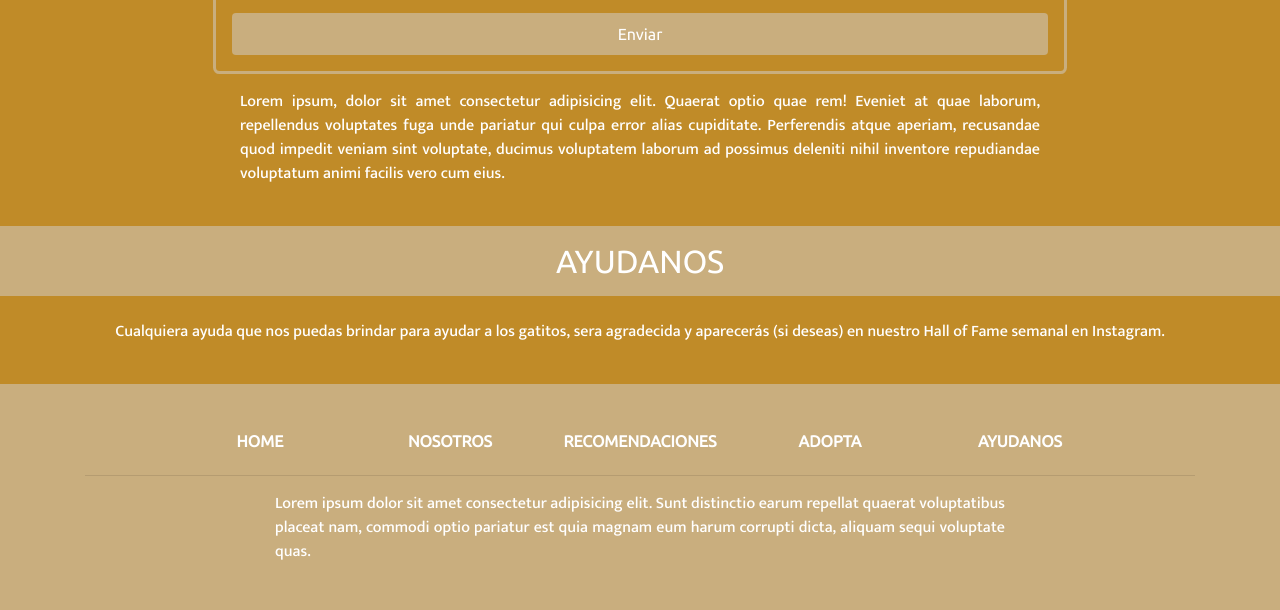
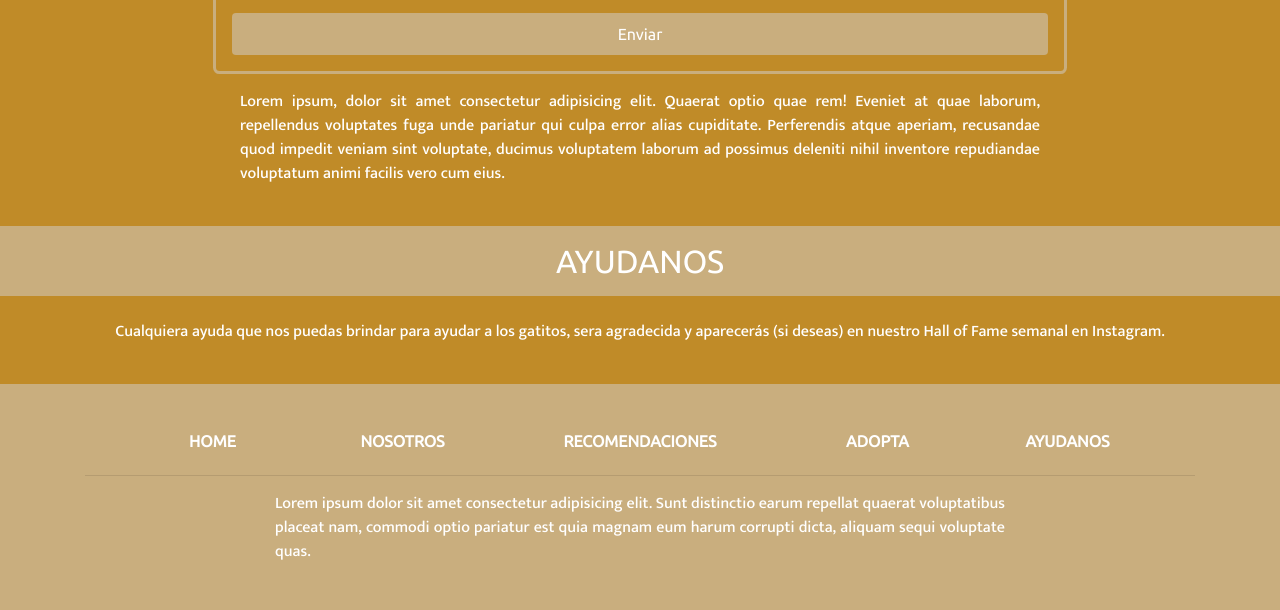
Before and after one commit to nachthelad/crazy-cat-house-bs, a plain HTML site: page index.html in a window 1280 px wide. Shown: the part 2645-3255 px from the top of the page. Drawn offline with nearby package versions, Linux system fonts and the light colour scheme; a web font is replaced by a local one.

Commit message:
fourth commit
fixed footer on smaller screens

```diff
--- a/index.html
+++ b/index.html
@@ -355,9 +355,9 @@
                     <a href="#Nosotros" class="text-white">Nosotros</a>
                   </h6>
                 </div>
-                <div class="col-md-2">
-                  <h6 class="text-uppercase font-weight-bold">
-                    <a href="#Recomendaciones" class="text-white"
+                <div class="col-md-3">
+                  <h6 class="text-uppercase font-weight-bold separator">
+                    <a href="#Recomendaciones" class="text-white "
                       >Recomendaciones</a
                     >
                   </h6>
--- a/style.css
+++ b/style.css
@@ -30,7 +30,7 @@ font-family: 'Yatra One', cursive;*/
 }
 
 ::-webkit-scrollbar-thumb:window-inactive {
-    background: rgb(0, 0, 0);
+    background: #000000;
 }
 
 .navbar{
@@ -206,6 +206,8 @@ h1, p{
     }
 }
 
+/* Arreglar footer, recomendaciones choca con adopta en res 768 a 991*/
+
 @media (max-width: 891px) {
     .row-centered{
         display: flex;
```
